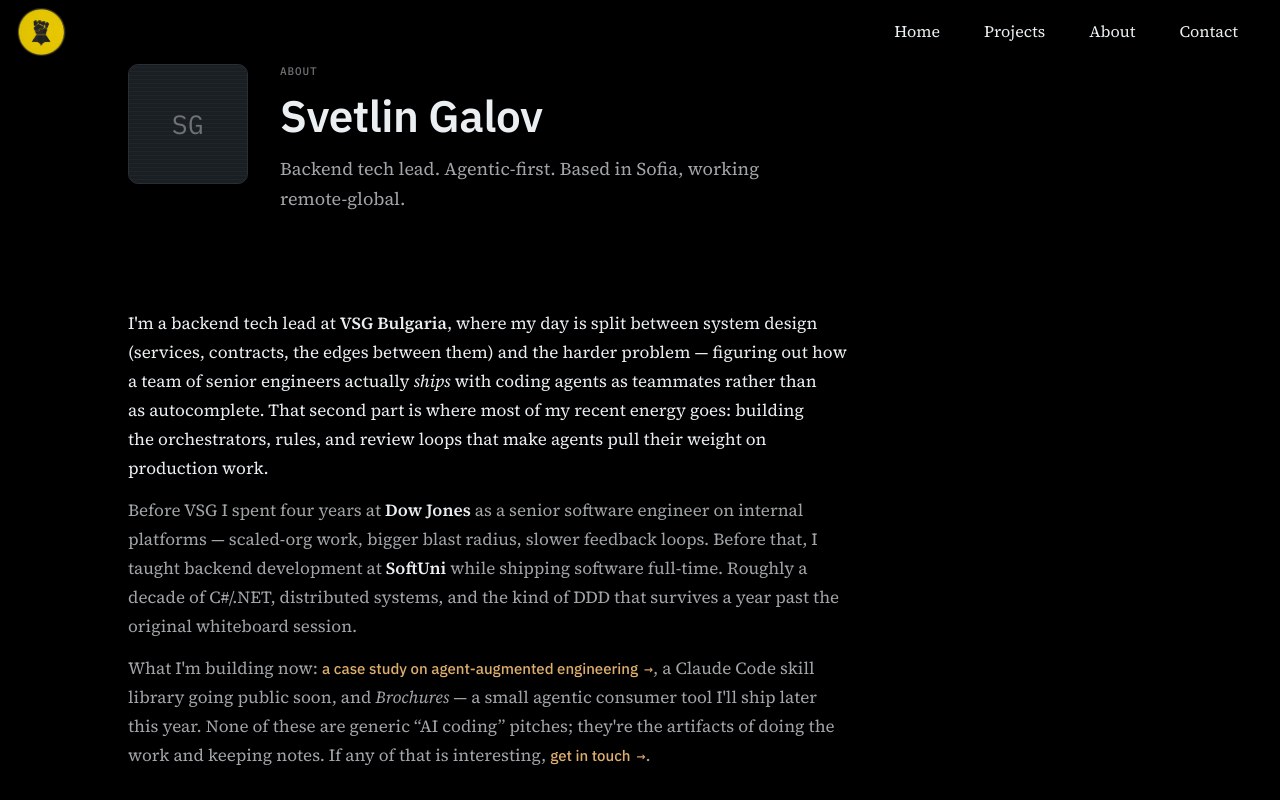
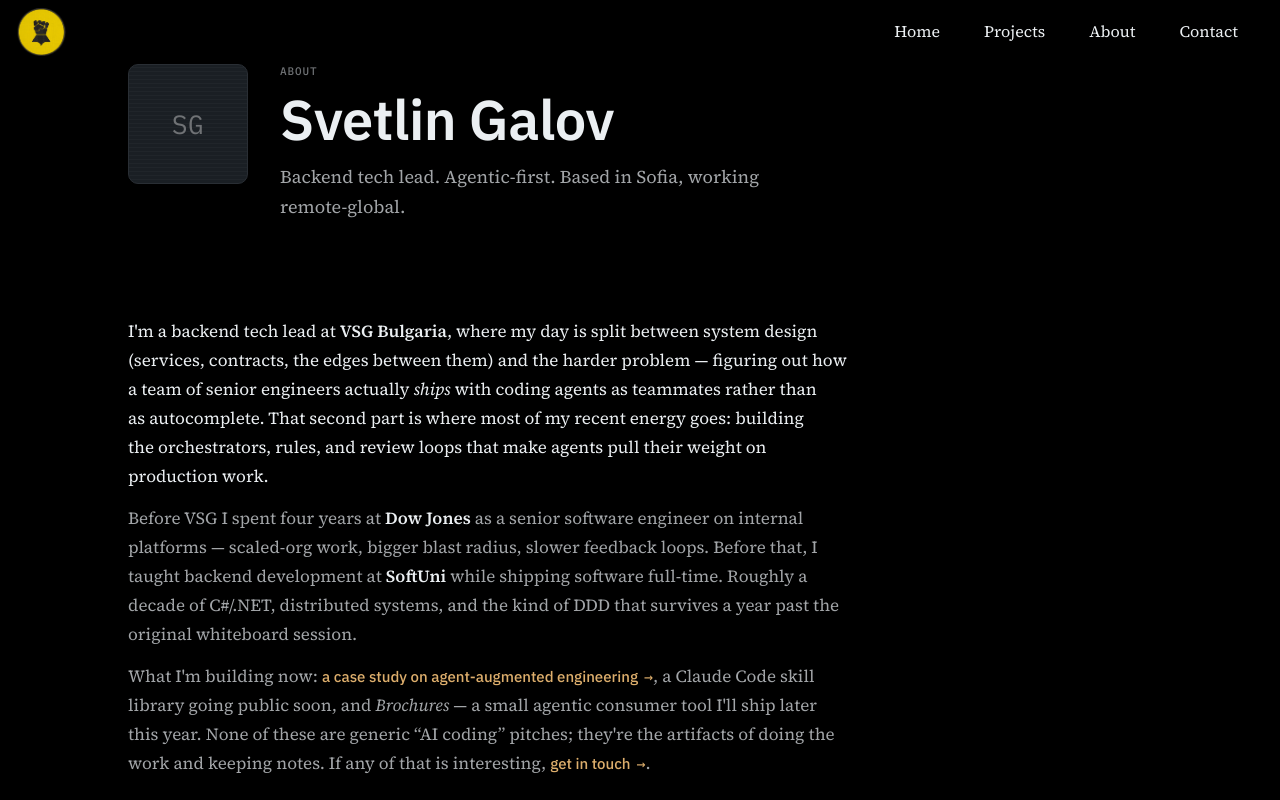
Before and after one commit to jicata/sgg-blog, a React (Vite) app in the folder SvetlinGalovBlog/wwwroot/svetlin-galov-blog/: page /about in a window 1280 px wide. Shown: the top 800 px of the page. Built offline with nearby package versions, Linux system fonts and the light colour scheme; no server answers.

Commit message:
Address review comments on #4

```diff
--- a/SvetlinGalovBlog/wwwroot/svetlin-galov-blog/src/pages/about/AboutPage.tsx
+++ b/SvetlinGalovBlog/wwwroot/svetlin-galov-blog/src/pages/about/AboutPage.tsx
@@ -35,7 +35,7 @@
     <Box
       component="main"
       id="main-content"
-      sx={{ minHeight: 'calc(100vh - 64px)', pt: 'var(--space-8)' }}
+      sx={{ minHeight: 'calc(100vh - var(--nav-height))', pt: 'var(--space-8)' }}
     >
       <Container>
         <Box
@@ -79,8 +79,8 @@
                 component="h1"
                 sx={{
                   fontFamily: 'var(--font-display)',
-                  fontSize: { xs: '2rem', sm: '2.75rem' },
-                  lineHeight: 1.18,
+                  fontSize: { xs: '2rem', sm: '3.5rem' },
+                  lineHeight: { xs: 1.25, sm: 1.071 },
                   fontWeight: 600,
                   letterSpacing: '-0.01em',
                   color: 'var(--fg)',
@@ -97,7 +97,7 @@
                   fontSize: '1.125rem',
                   lineHeight: 1.65,
                   color: 'var(--fg-muted)',
-                  maxWidth: 580,
+                  maxWidth: 'var(--prose-narrow)',
                   m: 0,
                 }}
               >
@@ -219,7 +219,7 @@
                 fontSize: '1rem',
                 lineHeight: 1.65,
                 color: 'var(--fg-muted)',
-                maxWidth: 580,
+                maxWidth: 'var(--prose-narrow)',
                 m: 0,
               }}
             >
--- a/SvetlinGalovBlog/wwwroot/svetlin-galov-blog/src/theme/theme.ts
+++ b/SvetlinGalovBlog/wwwroot/svetlin-galov-blog/src/theme/theme.ts
@@ -119,6 +119,8 @@
           --ease: cubic-bezier(0.2, 0, 0, 1);
           --container: 1120px;
           --prose: 720px;
+          --prose-narrow: 580px;
+          --nav-height: 64px;
           color-scheme: dark;
         }
         *, *::before, *::after { box-sizing: border-box; }
```
